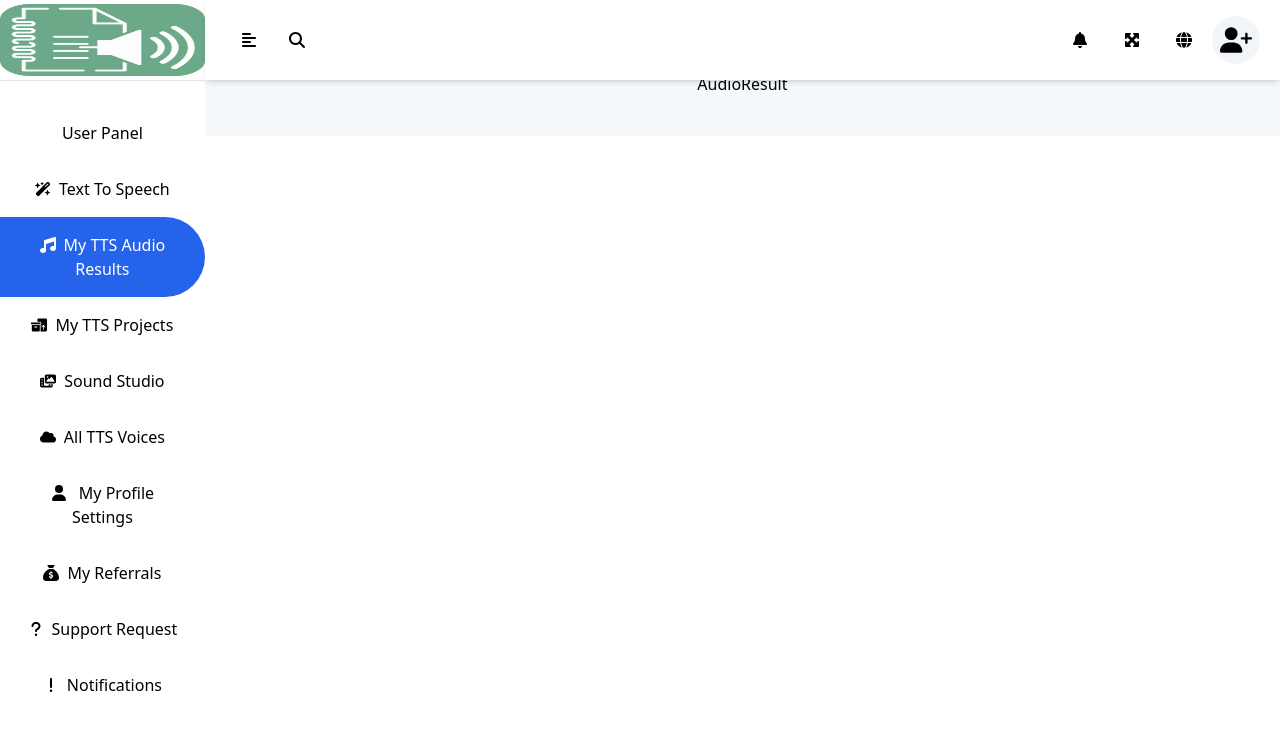
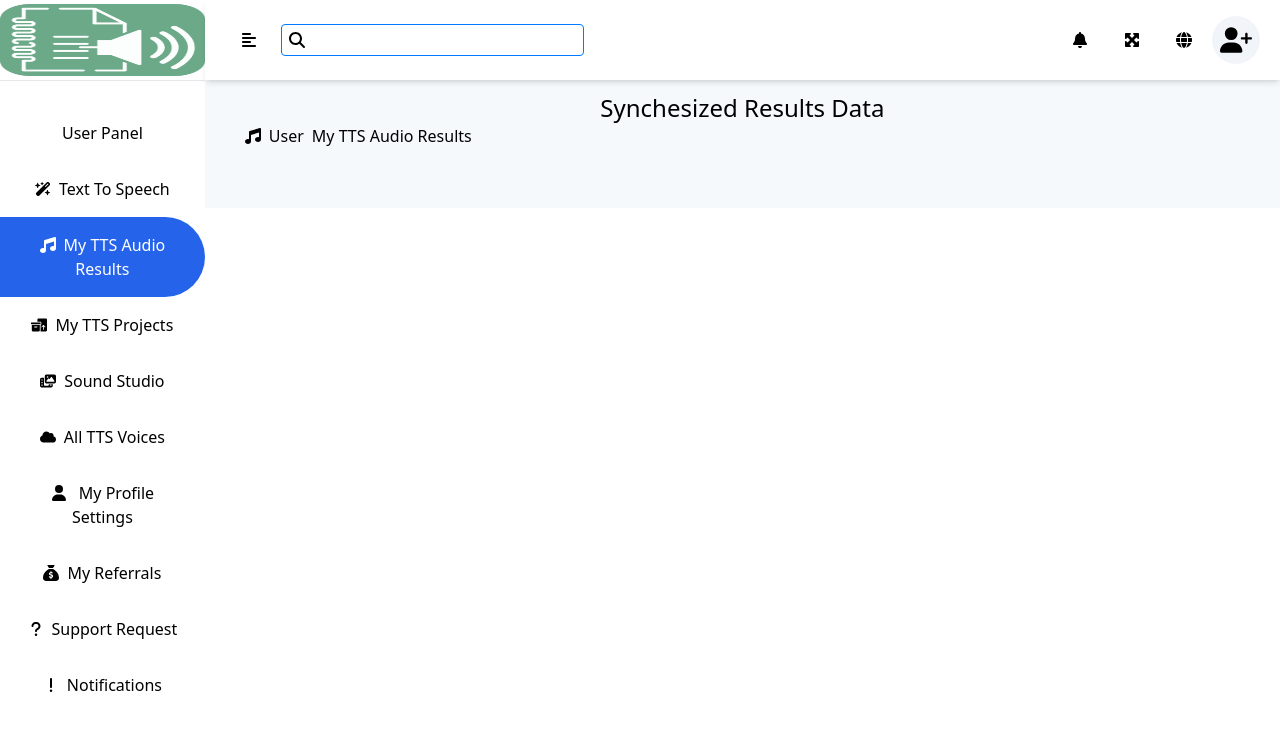
Before and after one commit to SaymanRabbi/text-to-speech, a React (Create React App) app: page /audioresults in a window 1280 px wide. Both pictures are taken after a click on the icon 296 px from the left and 40 px from the top of the page. Shown: the top 730 px of the page. Built offline with nearby package versions, Linux system fonts and the light colour scheme.

Commit message:
audio result

```diff
--- a/src/App.js
+++ b/src/App.js
@@ -6,7 +6,7 @@ import Sidebar from './Components/Sidebar/Sidebar';
 import TextToSpeech from './Pages/TextToSpeech/TextToSpeech';
 import { Routes,Route } from 'react-router-dom';
 import OutletContainer from './Components/Outlet/OutletContainer';
-import AudioResult from './Pages/TextToSpeech/AudioResult/AudioResult';
+import AudioResult from './Pages/AudioResult/AudioResult';
 export const SideBarContext = createContext();
 function App() {
 //  createContext is a hook that returns a context object
--- a/src/Components/Header/Topheader.jsx
+++ b/src/Components/Header/Topheader.jsx
@@ -1,4 +1,4 @@
-import React, { useContext } from 'react';
+import React, { useContext, useState } from 'react';
 import { FontAwesomeIcon } from '@fortawesome/react-fontawesome';
 import { faSearch,faAlignLeft,faBell,faMaximize,faGlobe,faUserPlus,faAlignRight,faCompress} from '@fortawesome/free-solid-svg-icons';
 
@@ -6,6 +6,8 @@ import { SideBarContext } from '../../App';
 const Topheader = () => {
     // get context from app js
      const sidebar = useContext(SideBarContext)
+    //  inpiu show hide
+    const [showInput, setShowInput] = useState(false)
     //  get f11 key press
     const f11 = () => {
         if (document.fullscreenElement) {
@@ -14,7 +16,6 @@ const Topheader = () => {
             document.documentElement.requestFullscreen();
         }
     }
-
     return (
        <div className={`${sidebar.sideBar?'w-[95%]':'w-[84%]'}  ml-auto h-20  flex items-center py-2 px-5 fixed top-0 bg-white z-50 right-0 shadow-md`}>
          <div className=' flex'>
@@ -29,8 +30,11 @@ const Topheader = () => {
             </div>
             {/* -----sidebar close on button-------- */}
             {/* ------search bar icon---------------- */}
-            <div className='flex items-center justify-center w-12 h-12  cursor-pointer'>
-                <FontAwesomeIcon icon={faSearch} />
+            <div className='flex items-center justify-center w-12 h-12 relative'>
+                <FontAwesomeIcon icon={faSearch} onClick={()=>setShowInput(!showInput)} className='cursor-pointer z-20'/>
+                {
+                    showInput?<input type="text" className='absolute top-2 px-7 font-bold outline-none left-2 rounded h-8 shadow-blue-700 transition-all' style={{border:'1px solid #007BFF'}}/>:null
+                }
             </div>
 
             {/* ------search bar icon---------------- */}
--- a/src/Pages/TextToSpeech/AudioResult/AudioResult.jsx
+++ b/src/Pages/AudioResult/AudioResult.jsx
@@ -1,11 +1,13 @@
 import React, { useContext } from 'react';
-import { SideBarContext } from '../../../App';
+import { SideBarContext } from '../../App';
+import Heading from './Heading';
+
 
 const AudioResult = () => {
     const sidebar = useContext(SideBarContext)
     return (
         <div className={` ${sidebar.sideBar?'w-[95%]':'w-[84%]'} p-10 bg-[#F5F9FC] ml-auto mt-8`}>
-            AudioResult
+           <Heading/>
         </div>
     );
 };
--- /dev/null
+++ b/src/Pages/AudioResult/Heading.jsx
@@ -0,0 +1,18 @@
+import React from 'react';
+import { FontAwesomeIcon } from '@fortawesome/react-fontawesome';
+import { faArrowTurnRight,faMusic} from '@fortawesome/free-solid-svg-icons';
+const Heading = () => {
+    return (
+        <div className='py-5'>
+        <h2 className=' text-2xl '>Synchesized Results Data </h2>
+        <div className='gap-2 flex items-center'>
+            <FontAwesomeIcon icon={faMusic} className=' w-4 h-4 font-thin'/>
+           <span className='font-thin'>User</span>
+           <FontAwesomeIcon icon={faArrowTurnRight} className=' w-4 h-4 font-thin'/>
+           <a href="#" className=''> My TTS Audio Results</a>
+        </div>
+    </div>
+    );
+};
+
+export default Heading;
```
